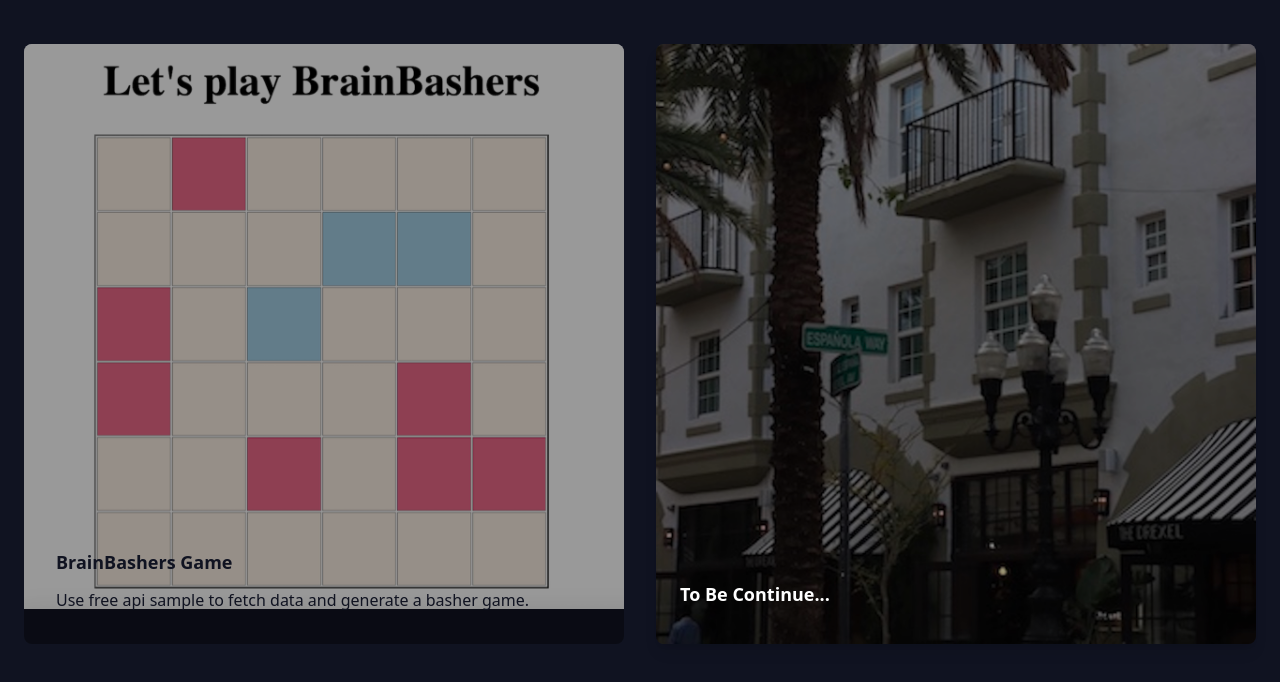
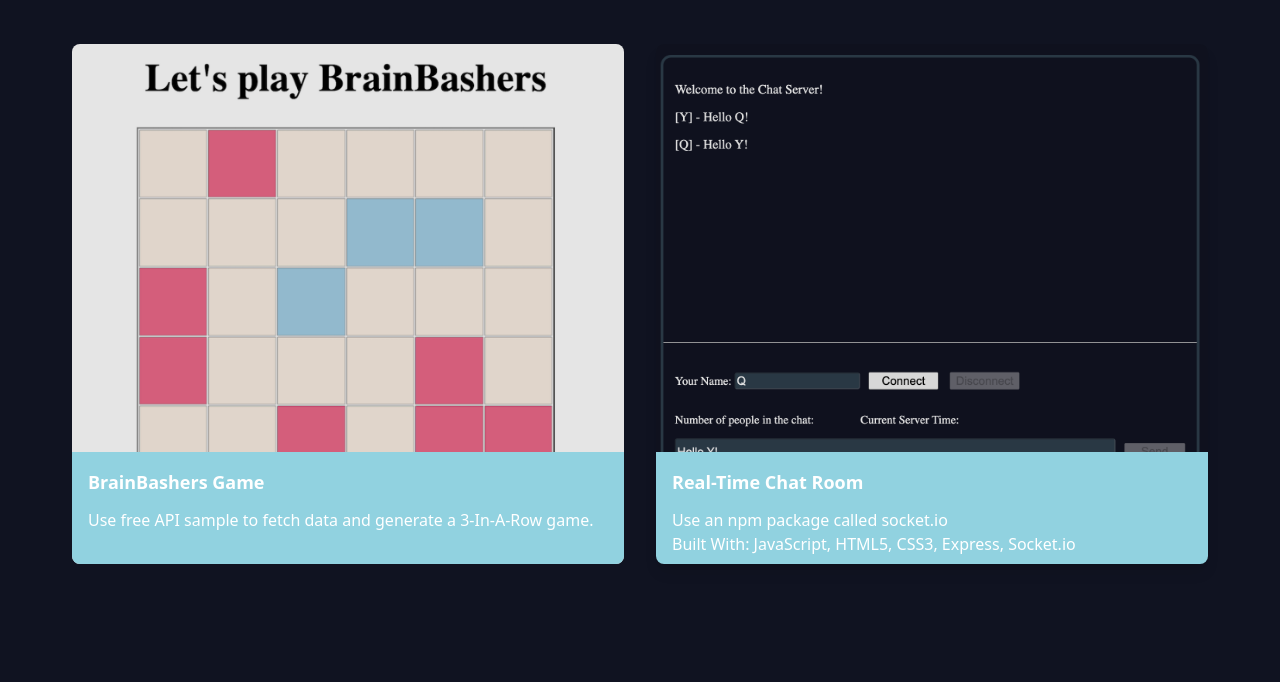
Before and after one commit to Zhengyq987/Portfolio-Zheng, a website: page works_page/works.html in a window 1280 px wide. Shown: the part 136-818 px from the top of the page. Drawn offline with Linux system fonts and the light colour scheme; files that its build step writes are made by us from their sources.

Commit message:
2nd edition

```diff
--- a/home_page/home_style.css
+++ b/home_page/home_style.css
@@ -9,14 +9,10 @@
  */
 
 
-html {
-  background-color: rgb(16, 19, 33);
-
-}
 
 body {
   font-family: Arial, Helvetica, sans-serif;
-  color: rgb(16, 19, 33);
+
 }
 
 
--- a/works_page/works.html
+++ b/works_page/works.html
@@ -52,7 +52,7 @@
 
 
    <!-- tutorial: https://tw-elements.com/snippets/tailwind/tailwindelements/5202240 -->
-   <div class="container my-12 mx-auto md:px-6">
+   <div class="my-12 sm:mx-12 mx-6 md:px-6">
       <!-- Section: Design Block -->
       <section class="mb-32">
         <style>
@@ -61,16 +61,16 @@
           }
         </style>
 
-        <div class="grid gap-8 md:grid-cols-2">
-          <div class="zoom relative overflow-hidden rounded-lg bg-cover bg-no-repeat shadow-black/20" data-te-ripple-init data-te-ripple-color="light">
+        <div class="grid gap-8 sm:grid-cols-2">
+          <div class="zoom relative overflow-hidden  rounded-lg bg-cover bg-no-repeat shadow-black/20" data-te-ripple-init data-te-ripple-color="light">
             <img src="../pics/basher.png" class="w-full align-middle transition duration-300 ease-linear" />
             <a href="../basher_game/index.html">
-              <div class="absolute top-0 right-6 bottom-0 left-0 h-full w-full overflow-hidden bg-[hsla(0,0%,0%,0.4)] bg-fixed">
+              <div class="absolute top-0 right-6 bottom-0 left-0 h-full w-full overflow-hidden bg-[hsla(0,0%,0%,0.1)] bg-fixed">
                 <div class="flex h-full items-end justify-start">
-                  <div class="m-8 text-black-1">
-                    <h5 class="mb-3 text-lg font-bold">BrainBashers Game</h5>
+                  <div class="text-white bg-light-blue h-28 w-full p-4">
+                    <h5 class="mb-3 text-lg font-bold ">BrainBashers Game</h5>
                     <p>
-                      Use free api sample to fetch data and generate a basher game.
+                      Use free API sample to fetch data and generate a 3-In-A-Row game.
                     </p>
                   </div>
                 </div>
@@ -80,16 +80,16 @@
           </div>
 
           <div class="zoom relative overflow-hidden rounded-lg bg-cover bg-no-repeat shadow-lg dark:shadow-black/20" data-te-ripple-init data-te-ripple-color="light">
-            <img src="../pics/hotel.jpg" class="w-full align-middle transition duration-300 ease-linear" />
-            <a href="#!">
-              <div class="absolute top-0 right-0 bottom-0 left-0 h-full w-full overflow-hidden bg-[hsla(0,0%,0%,0.4)] bg-fixed">
+            <img src="../pics/chat_room.png" class="w-full align-middle transition duration-300 ease-linear" />
+            <a href="https://github.com/Zhengyq987/Chat-Room/tree/main">
+              <div class="absolute top-0 right-0 bottom-0 left-0 h-full w-full overflow-hidden bg-[hsla(0,0%,0%,0.1)] bg-fixed">
                 <div class="flex h-full items-end justify-start">
-                  <div class="m-6 text-white">
+                  <div class="text-white bg-light-blue h-28 w-full p-4">
                     <h5 class="mb-3 text-lg font-bold">
-                      To Be Continue...
+                      Real-Time Chat Room
                     </h5>
-                    </p>
-                    </p>
+                  </p>Use an npm package called socket.io</p>
+                  <p>Built With: JavaScript, HTML5, CSS3, Express, Socket.io</p>
                   </div>
                 </div>
               </div>
```
Also changed, not shown: home_page/home.html (+1 -1 lines), README.md (deleted), dist/output.css, pics/chat_room.png (added).
